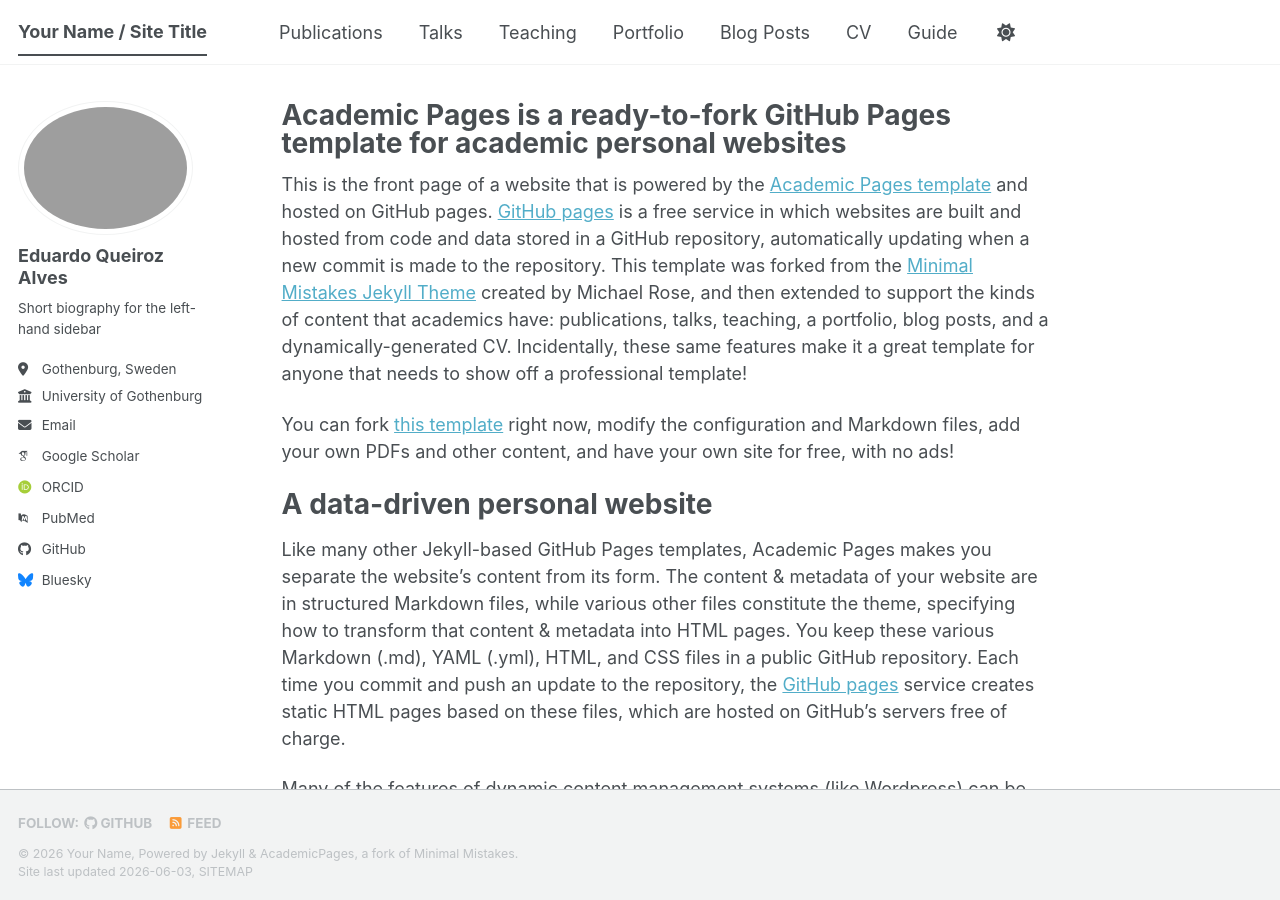
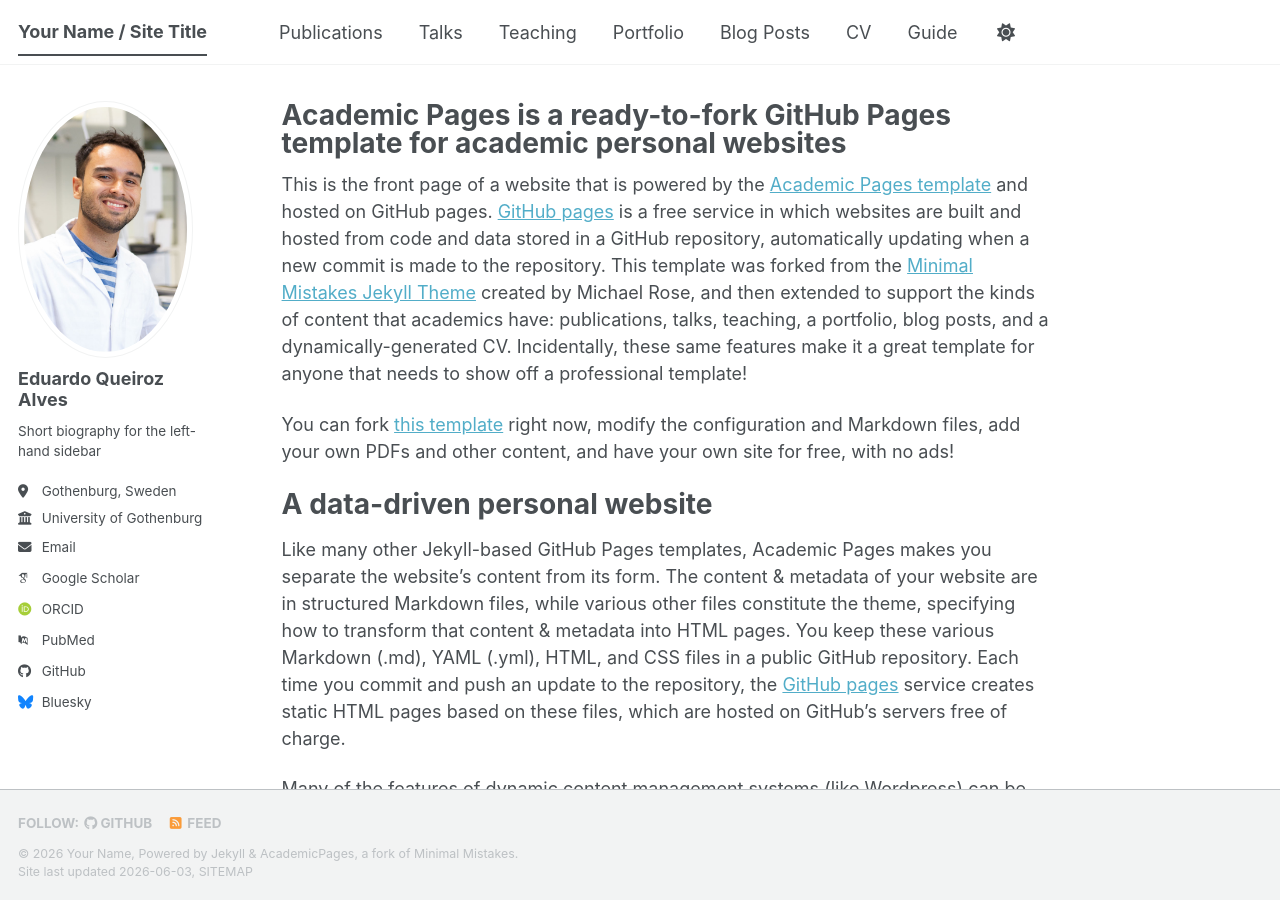
Before and after one commit to eduqq/eduqq.github.io, a Jekyll site: the page built from _pages/about.md, in a window 1280 px wide and 900 px high. Built offline with Jekyll 4.4.1, drawn with Linux system fonts in a browser that asks for light colours; some web fonts are replaced; a script bundle is joined from its source files by our own code; library files that are not in the unit come from our copies.

Commit message:
Update _config.yml

```diff
--- a/_config.yml
+++ b/_config.yml
@@ -23,7 +23,7 @@ repository               : "academicpages/academicpages.github.io"
 #               Additional customization can be done by editing /_includes/author-profile.html
 author:
   # Biographic information
-  avatar_path           : "/images/eqa_photo.jpg"
+  avatar           : eqa_photo.jpg
   name             : "Eduardo Queiroz Alves"
   pronouns         : # example: "she/her"
   bio              : "Short biography for the left-hand sidebar"
```
